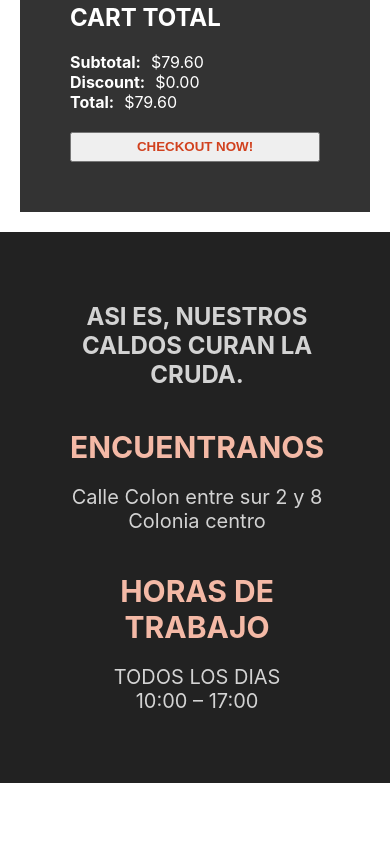
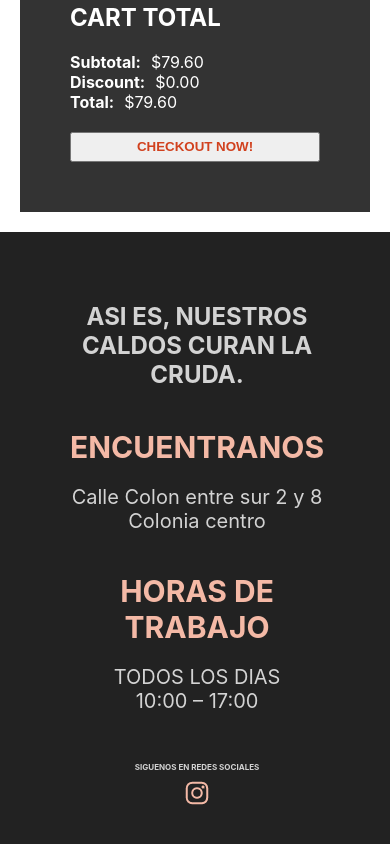
Before and after one commit to robertomattus/sanadoras, a Next.js app: page /Cart in a window 390 px wide. Shown: the part 756-1600 px from the top of the page. Before the commit the page ends 1539 px from the top, so only its background shows below. Built offline with nearby package versions, Linux system fonts and the light colour scheme.

Commit message:
add style

```diff
--- a/components/Featured.jsx
+++ b/components/Featured.jsx
@@ -5,9 +5,9 @@ import { useState } from "react";
 const Featured = () => {
   const [index, setIndex] = useState(0);
   const images = [
+    "/img/featured3.png",
+    "/img/featured2.png",
     "/img/featured.png",
-    "/img/featured2.png",
-    "/img/featured3.png",
   ];
 
   const handleArrow = (direction) =>{
--- a/components/Footer.jsx
+++ b/components/Footer.jsx
@@ -27,6 +27,18 @@ const Footer = () => {
             <br /> 10:00 – 17:00
           </p>
         </div>
+
+        <div className={styles.socialCard}>
+          <h1 className={styles.socialTitule}>SIGUENOS EN REDES SOCIALES</h1>
+          <a
+            href="https://instagram.com/sanadoras_orizaba?igshid=YTY2NzY3YTc="
+            target='_blank'
+            rel='noreferrer'
+          >
+            <Image src="/img/instagram.png" alt="" width="30" height="30"/>
+          </a>
+        </div>
+
       </div>
     </div>
   );
--- a/styles/Footer.module.css
+++ b/styles/Footer.module.css
@@ -34,6 +34,10 @@
     color: rgb(211, 211, 211);
   }
 
+  .socialCard{
+    display: none;
+  }
+
   @media screen and (max-width: 480px) {
     .container {
       height: auto;
@@ -54,4 +58,14 @@
     .text {
       font-size: 20px;
     }
+
+    .socialCard{
+      margin-top: 1.5rem;
+      display: block;
+    }
+
+    .socialTitule{
+      color: lightgray;
+      font-size: 8px;
+    }
   }
--- a/styles/PizzaCard.module.css
+++ b/styles/PizzaCard.module.css
@@ -12,7 +12,7 @@
   .title {
     font-size: 18px;
     font-weight: bold;
-    color: #d1411e;
+    color: #222;
   }
 
   .price {
```
Also changed, not shown: public/img/instagram.png (added).
